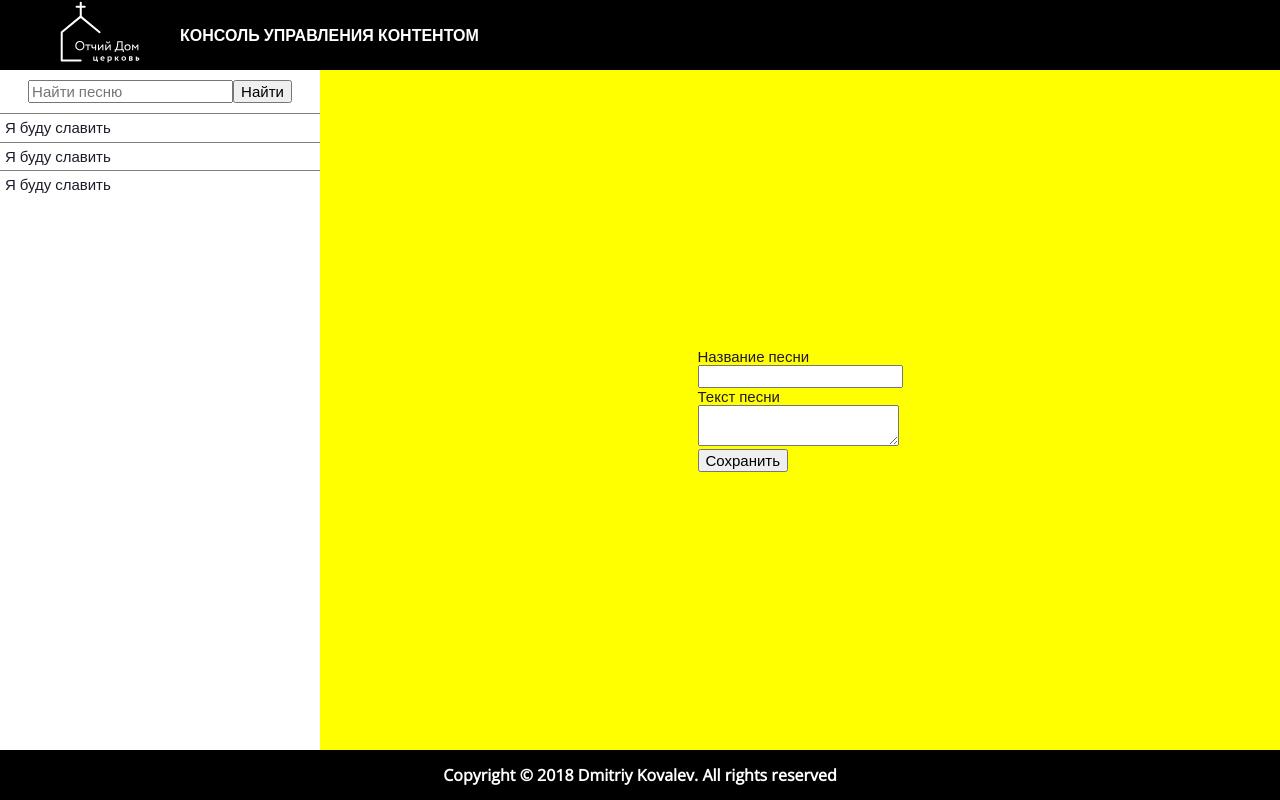
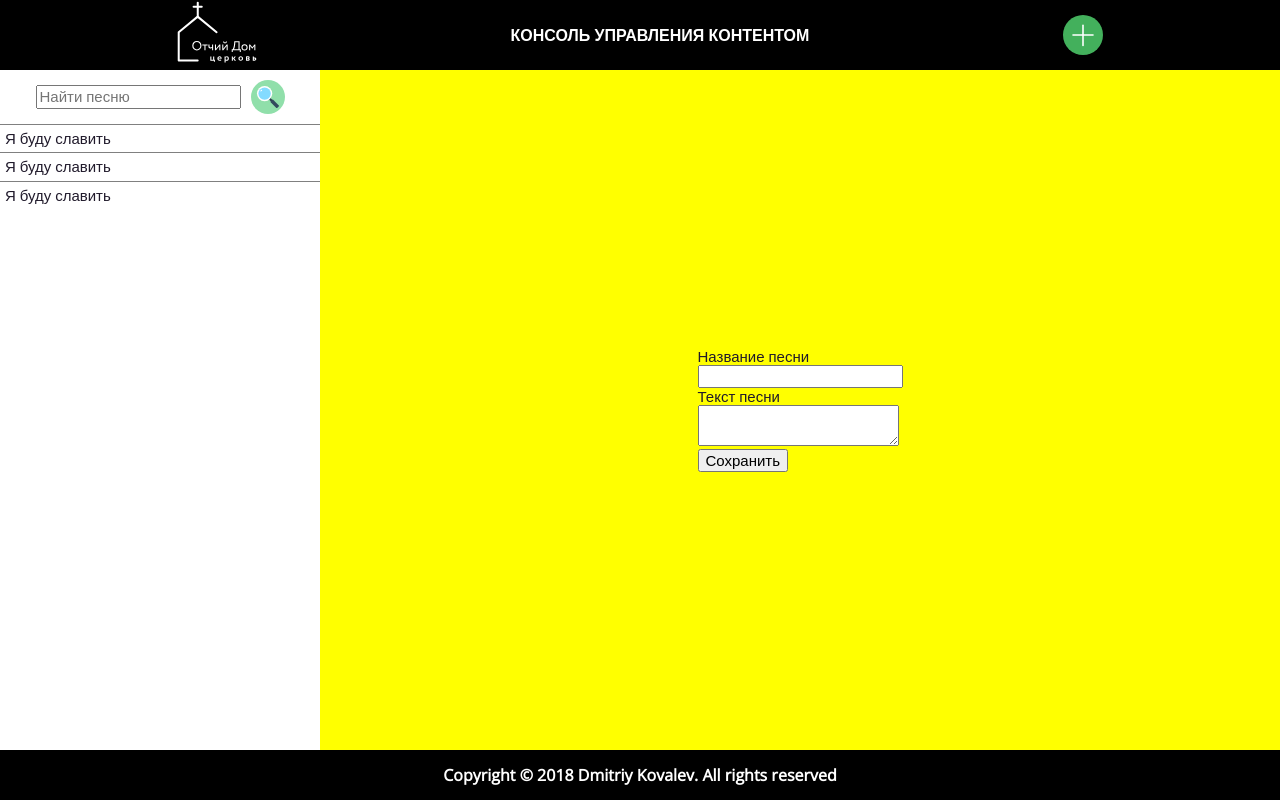
Before and after one commit to KHOnKOgaB/worship, a website: page src/admin.html in a window 1280 px wide. Drawn offline with nearby package versions, Linux system fonts and the light colour scheme; files that its build step writes are made by us from their sources.

Commit message:
admin_page modification

```diff
--- a/src/components/admin-panel.html
+++ b/src/components/admin-panel.html
@@ -5,11 +5,12 @@
 
 		</a>
         <p class="admin__text --uppercase">Консоль управления контентом</p>
+        <input class="addSong" type="image" src="/img/plus.svg" title="Добавить песню">
     </div>
     <div class="songContent">
         <form class="song__search">
             <input class="__search__form" type="search" name="find_song" placeholder="Найти песню">
-            <input type="submit" value="Найти">
+            <input class="__search__submit" type="image" src="/img/loupe.svg" title="Найти">
         </form>
         <ul class="songList">
         	<li class="songList__item">Я буду славить</li>
--- a/src/scss/components/admin-panel.scss
+++ b/src/scss/components/admin-panel.scss
@@ -13,7 +13,7 @@
 		padding: 5px;
 
 		&:nth-last-child {
-			border-bottom: 2px solid gray;
+			border-bottom: 1px solid gray;
 		}
 	}
 }
@@ -25,6 +25,12 @@
 		display: flex;
 		justify-content: center;
 		align-items: center;
+
+		.__search__submit {
+			width: 34px;
+			height: 34px;
+			padding-left: 10px;
+		}
 
 	}
 }
@@ -41,7 +47,13 @@
 	background-color: black;
 	display: flex;
 	align-items: center;
-	padding: 0px 60px;
+	padding: 0px 70px;
+	justify-content: space-around;
+
+	.addSong {
+		width: 40px;
+		height: 40px;
+	}
 }
 
 .admin__footer {
```
Also changed, not shown: src/img/loupe.svg (added), src/img/plus.svg (added).
